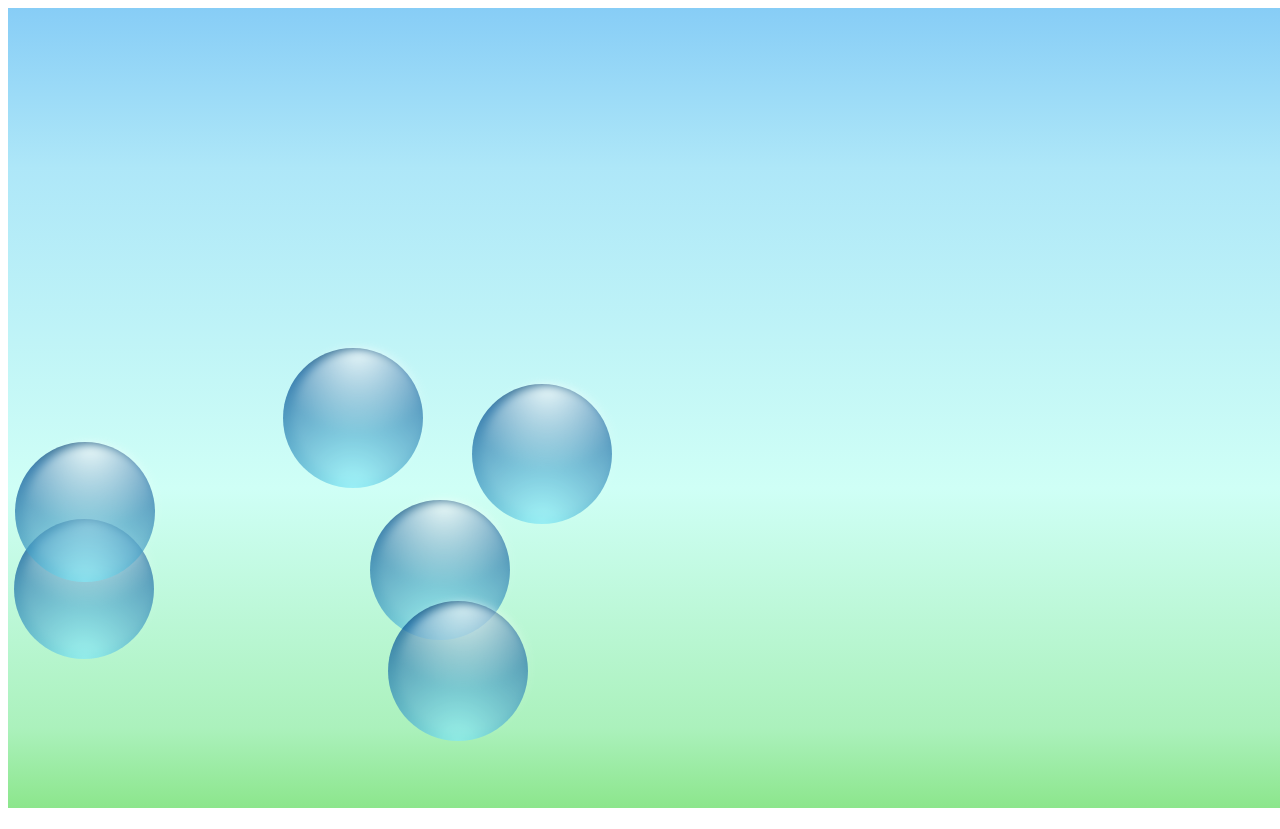
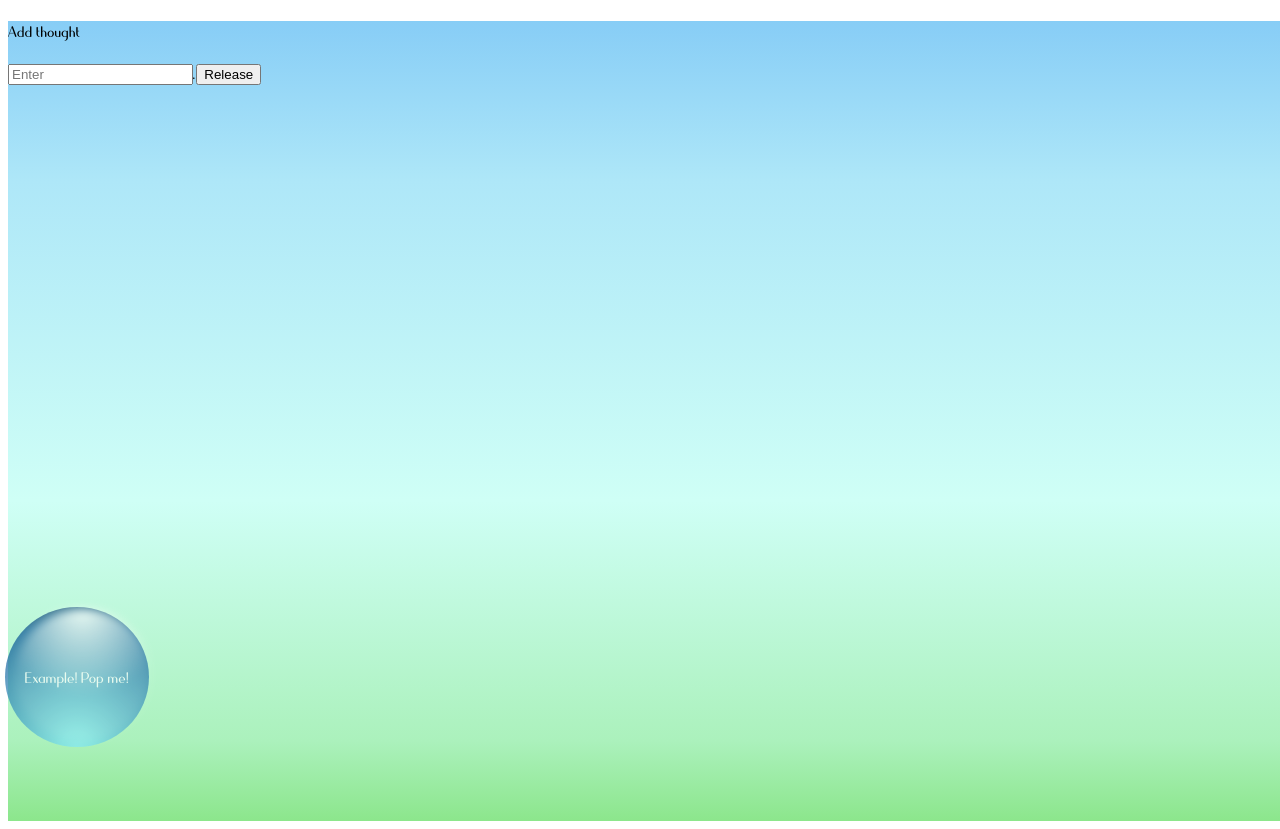
Before and after one commit to runticle/floating-thoughts, a Next.js app: page / in a window 1280 px wide. Built offline with nearby package versions, Linux system fonts and the light colour scheme.

Commit message:
engine room handles bubbles array and all that jazz

```diff
--- a/src/pages/index.js
+++ b/src/pages/index.js
@@ -1,5 +1,7 @@
 import Bubble from '@/components/Bubble'
+import NewBubble from '@/components/NewBubble'
 import Head from 'next/head'
+import { useState } from 'react'
 import styled from 'styled-components'
 
 const MainStyles = styled.div`
@@ -18,7 +20,36 @@ const MainStyles = styled.div`
   height: 100vh;
 `
 
+const defaultIdeas = [
+  {
+    id: 1,
+    text: "Example! Pop me!"
+  }
+  // "Clean the dishes",
+  // "Solve world peace",
+  // "do some coding for my dads birthday game",
+  // "sort out mothers day",
+  // "what happens if I write a really long thing cos my thoughts are so complex and I just don't know how to condense them?",
+]
+
+function getNextID(array) {
+  return !array.length ? 1 : array.sort((a, b) => b.id - a.id)[0]['id'] + 1
+}
+
 export default function Home() {
+  const [ideas, manageIdeas] = useState(defaultIdeas)
+
+  const handleNewIdea = (idea) => {
+    manageIdeas(ideas => [...ideas, {
+      text: idea,
+      id: getNextID(ideas)
+    }])
+  }
+
+  const handlePop = (id) => {
+    manageIdeas(ideas => ideas.filter(idea => idea.id !== id))
+  }
+
   return (
     <>
       <Head>
@@ -28,12 +59,10 @@ export default function Home() {
         <link rel="icon" href="/favicon.ico" />
       </Head>
       <MainStyles>
-        <Bubble idea={"Hello World"} />
-        <Bubble idea={"Clean the dishes"} />
-        <Bubble idea={"Solve world peace"} />
-        <Bubble idea={"do some coding for my dads birthday game"} />
-        <Bubble idea={"sort out mothers day"} />
-        <Bubble idea={"what happens if I write a really long thing cos my thoughts are so complex and I just don't know how to condense them?"} />
+        {
+          ideas.map(({ text, id }) => <Bubble text={text} key={id} id={id} onClickHandler={handlePop} />)
+        }
+        <NewBubble onSubmit={handleNewIdea} />
       </MainStyles>
     </>
   )
```
